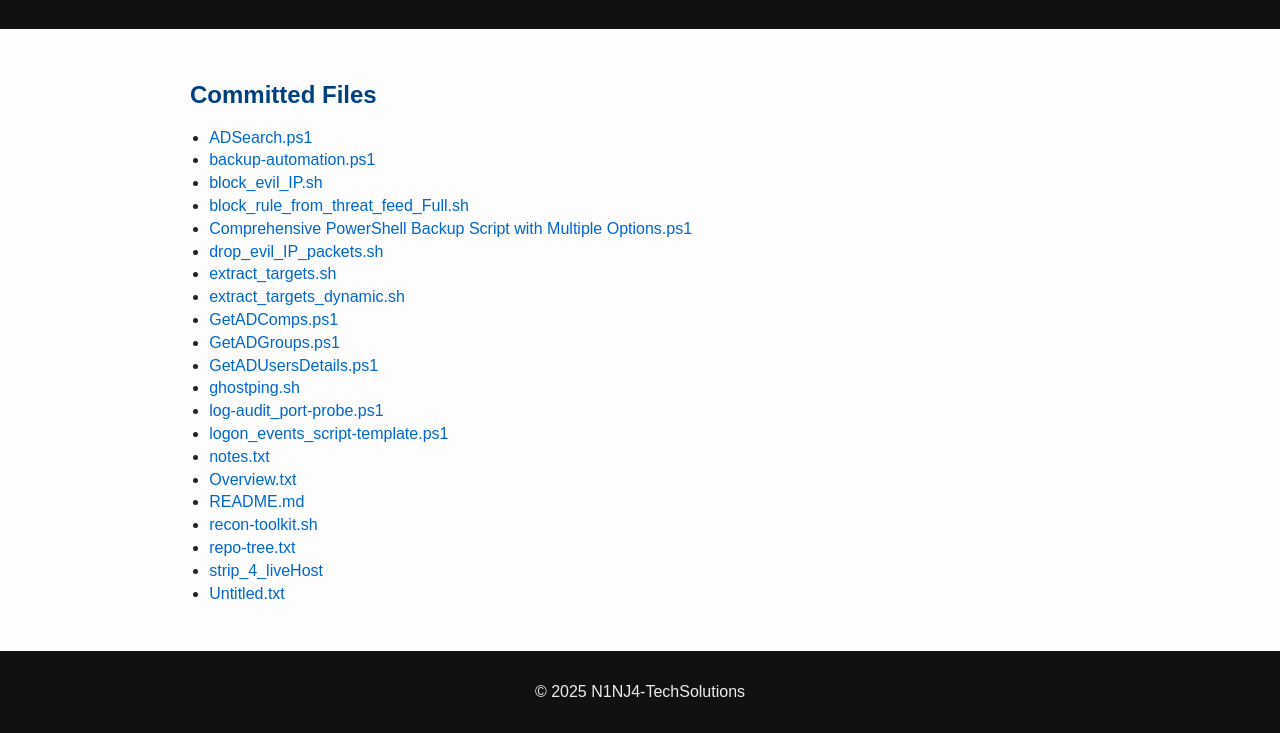
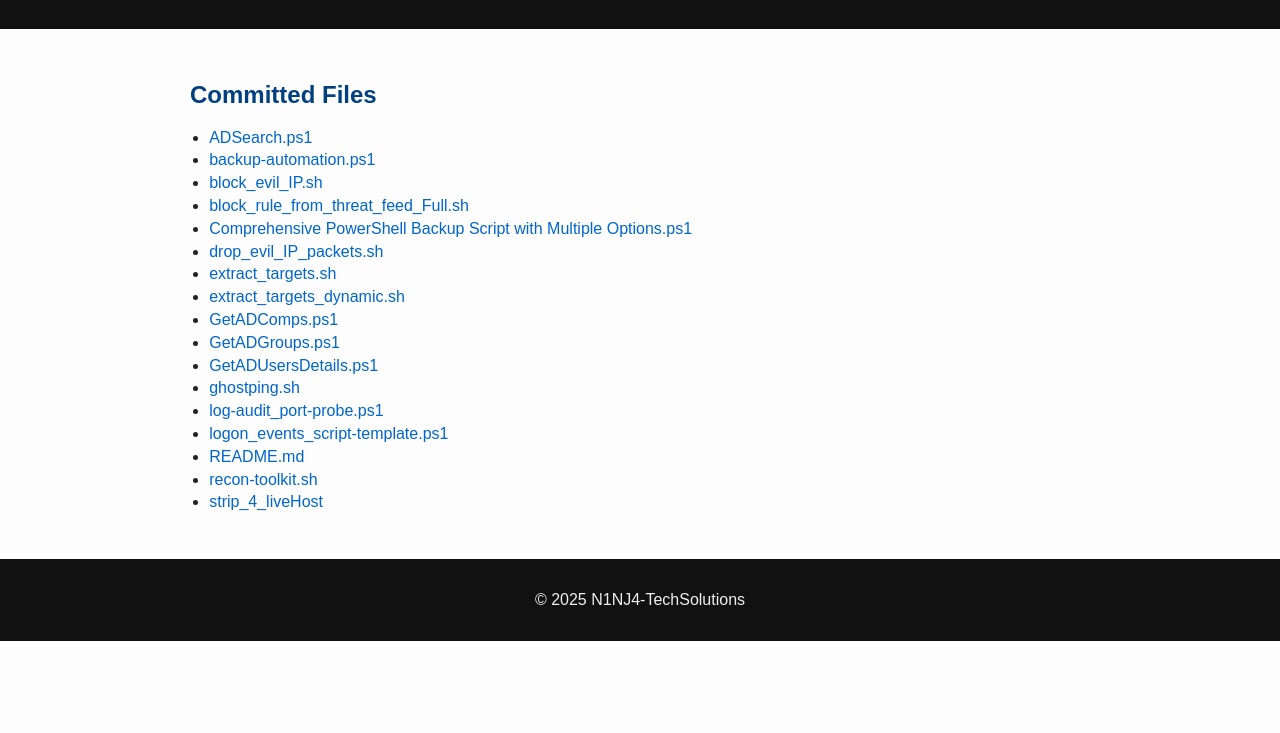
Before and after one commit to N1NJ4-TechSolutions/N1NJ4-TechSolutions.github.io, a plain HTML site: page var_accum_scripts/index.html in a window 1280 px wide. Shown: the part 117-850 px from the top of the page. After the commit the page ends 800 px from the top, so only its background shows below. Drawn offline with Linux system fonts and the light colour scheme.

Commit message:
updates to index

```diff
--- a/var_accum_scripts/index.html
+++ b/var_accum_scripts/index.html
@@ -40,13 +40,9 @@
         <li><a href="https://raw.githubusercontent.com/MiniLini/var_accum_scripts/refs/heads/main/ghostping.sh" target="_blank">ghostping.sh</a></li>
         <li><a href="https://raw.githubusercontent.com/MiniLini/var_accum_scripts/refs/heads/main/log-audit_port-probe.ps1" target="_blank">log-audit_port-probe.ps1</a></li>
         <li><a href="https://raw.githubusercontent.com/MiniLini/var_accum_scripts/refs/heads/main/logon_events_script-template.ps1" target="_blank">logon_events_script-template.ps1</a></li>
-        <li><a href="https://raw.githubusercontent.com/MiniLini/var_accum_scripts/refs/heads/main/notes.txt" target="_blank">notes.txt</a></li>
-        <li><a href="https://raw.githubusercontent.com/MiniLini/var_accum_scripts/refs/heads/main/Overview.txt" target="_blank">Overview.txt</a></li>
         <li><a href="https://raw.githubusercontent.com/MiniLini/var_accum_scripts/refs/heads/main/README.md" target="_blank">README.md</a></li>
         <li><a href="https://raw.githubusercontent.com/MiniLini/var_accum_scripts/refs/heads/main/recon-toolkit.sh" target="_blank">recon-toolkit.sh</a></li>
-        <li><a href="https://raw.githubusercontent.com/MiniLini/var_accum_scripts/refs/heads/main/repo-tree.txt" target="_blank">repo-tree.txt</a></li>
         <li><a href="https://raw.githubusercontent.com/MiniLini/var_accum_scripts/refs/heads/main/strip_4_liveHost" target="_blank">strip_4_liveHost</a></li>
-        <li><a href="https://raw.githubusercontent.com/MiniLini/var_accum_scripts/refs/heads/main/Untitled.txt" target="_blank">Untitled.txt</a></li>
       </ul>
     </section>
   </main>
```
